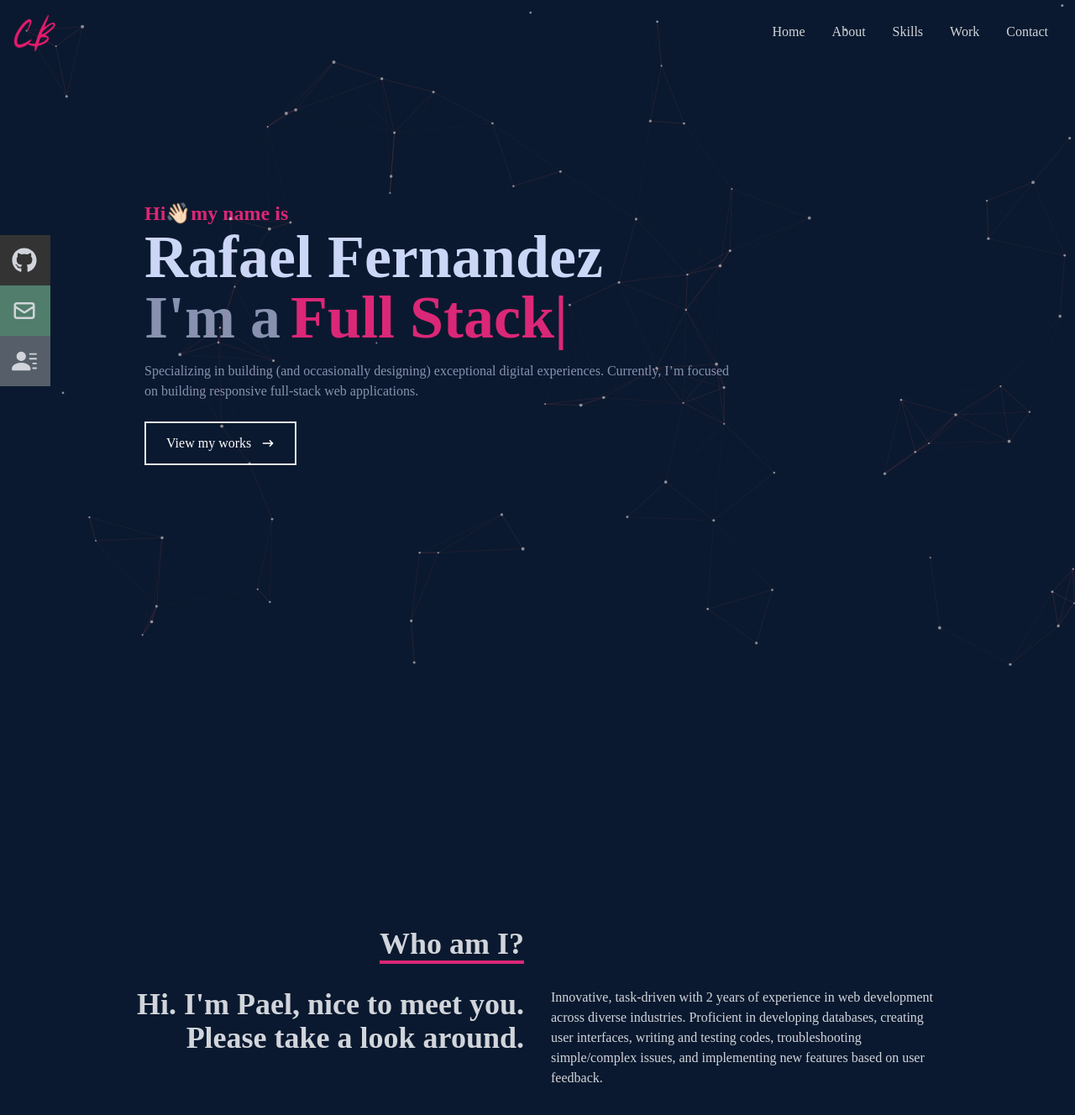
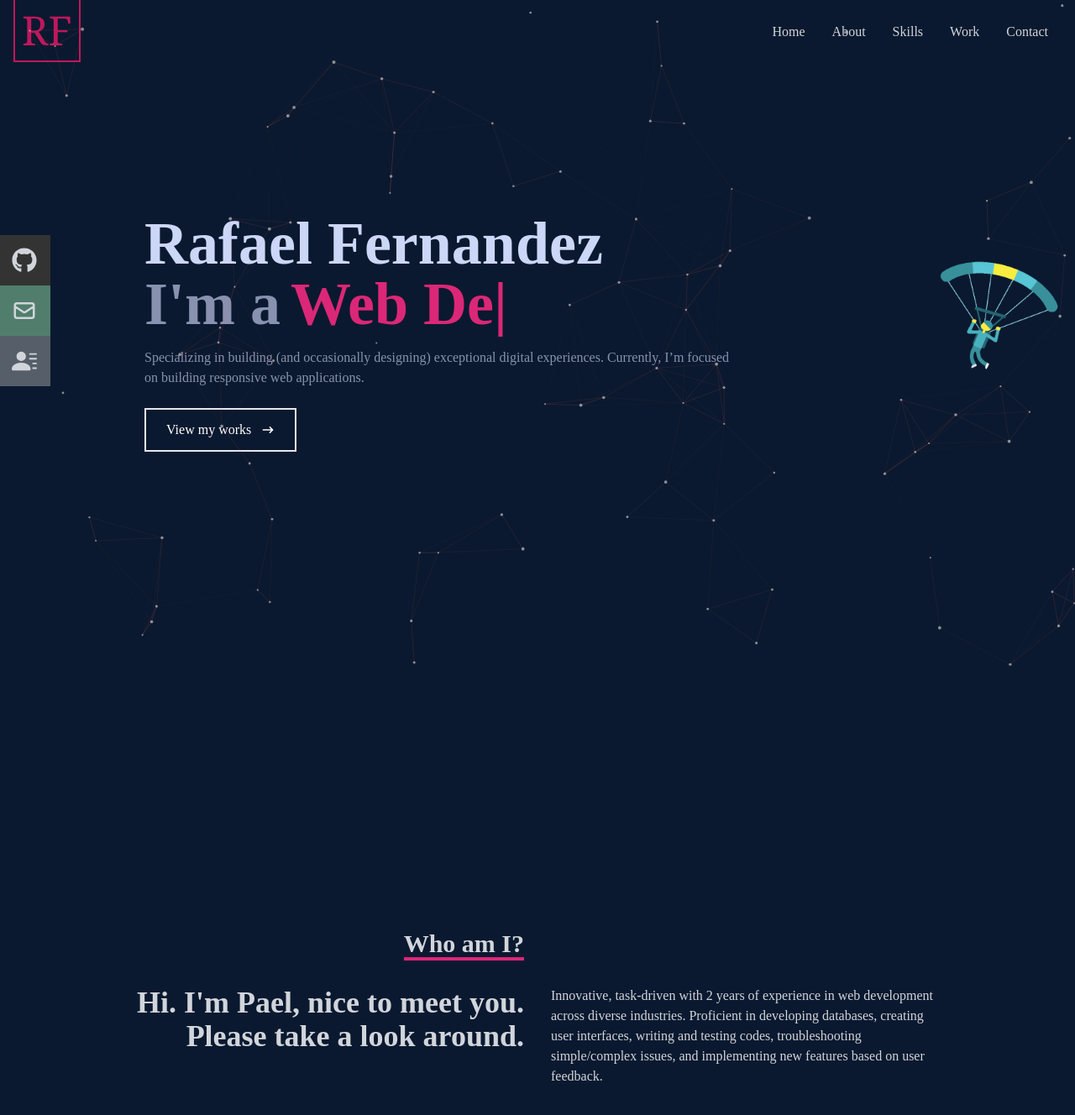
Before and after one commit to pael1/studying-react-and-tailwind, a React (Create React App) app: page / in a window 1280 px wide. Shown: the top 1328 px of the page at 84% size. Built offline with nearby package versions, Linux system fonts and the light colour scheme.

Commit message:
done version 1

```diff
--- a/src/components/About.jsx
+++ b/src/components/About.jsx
@@ -6,7 +6,7 @@ const About = () => {
         <div className='flex flex-col justify-center items-center w-full h-full'>
           <div className='max-w-[1000px] w-full grid grid-cols-2 gap-8'>
             <div className='sm:text-right pb-8 pl-4'>
-              <p className='text-4xl font-bold inline border-b-4 border-pink-600'>
+              <p className='text-3xl font-bold inline border-b-4 border-pink-600'>
                 Who am I?
               </p>
             </div>
--- a/src/components/Home.jsx
+++ b/src/components/Home.jsx
@@ -9,21 +9,19 @@ const Home = () => {
     <div name='home' className='w-full h-screen bg-[#0a192f]'>
       {/* Container */}
       <div className='max-w-[1000px] mx-auto px-8 flex flex-col justify-center h-full '>
-        {/* <p className='text-pink-600'>Hi, my name is</p> */}
-        <h1 className="flex font-semibold text-pink-600 text-2xl">
+        {/* <h1 className="flex font-semibold text-pink-600 text-2xl">
           Hi  <span className='animate-waving-hand'>👋🏻</span> my name is
-        </h1>
+        </h1> */}
         <h1 className='text-4xl sm:text-7xl font-bold text-[#ccd6f6]'>
           Rafael Fernandez
         </h1>
         <div className='flex items-center'>
-          <h2 className='text-4xl sm:text-7xl font-bold text-[#8892b0]'>
+          <h2 className='text-3xl sm:text-7xl font-bold text-[#8892b0]'>
             I'm a
           </h2>
           <Typed
-            className='text-4xl sm:text-7xl font-bold text-pink-600 pl-3'
-            // strings={['Full Stack Developer.', 'BTC', 'SASS']}
-            strings={['Full Stack Developer.']}
+            className='text-3xl sm:text-7xl font-bold text-pink-600 pl-3'
+            strings={['Web Developer']}
             typeSpeed={120}
             backSpeed={140}
             loop
@@ -32,7 +30,7 @@ const Home = () => {
         <p className='text-[#8892b0] py-4 max-w-[700px]'>
           Specializing in building (and occasionally
           designing) exceptional digital experiences. Currently, I’m focused on
-          building responsive full-stack web applications.
+          building responsive web applications.
         </p>
         <div>
           <Link to='work' smooth={true} duration={500}>
@@ -43,7 +41,6 @@ const Home = () => {
               </span>
             </button>
           </Link>
-
         </div>
       </div>
     </div>
--- a/src/components/Navbar.jsx
+++ b/src/components/Navbar.jsx
@@ -9,9 +9,11 @@ import {
 } from 'react-icons/fa';
 import { HiOutlineMail } from 'react-icons/hi';
 import { BsFillPersonLinesFill } from 'react-icons/bs';
-import Logo from '../assets/logo.png';
+// import Logo from '../assets/logo.png';
 import { Link } from 'react-scroll';
-import CVFile from '../assets/RAFAEL_FERNANDEZ.pdf'
+import CVFile from '../assets/RAFAEL_FERNANDEZ.pdf';
+import GIF from '../assets/down.gif';
+
 
 const Navbar = () => {
   const [nav, setNav] = useState(false);
@@ -20,7 +22,8 @@ const Navbar = () => {
   return (
     <div className='fixed w-full h-[80px] flex justify-between items-center px-4 bg-[#0a192f] text-gray-300'>
       <div>
-        <img src={Logo} alt='Logo' style={{ width: '50px' }} />
+        {/* <img src={Logo} alt='Logo' style={{ width: '50px' }} /> */}
+        <h1 className='text-5xl font-normal leading-normal mt-0 mb-2 text-pink-700 font-serif border-2 border-pink-700 px-2'>RF</h1>
       </div>
 
       {/* menu */}
@@ -133,6 +136,9 @@ const Navbar = () => {
           </li>
         </ul>
       </div>
+      <div className='hidden lg:flex fixed flex-col top-[35%] right-0'>
+      <img className='w-[180px] mx-auto' src={GIF} alt="HTML icon" />
+      </div>
     </div>
   );
 };
--- a/src/index.css
+++ b/src/index.css
@@ -4,6 +4,7 @@
 
 
 @import url('https://fonts.googleapis.com/css2?family=Raleway:wght@300;400;500;600;700;800;900&display=swap');
+
 
 @layer base {
     body {
@@ -14,7 +15,7 @@
         @apply cursor-pointer;
     }
 }
-
+/*
 .content-div {
     background-repeat: no-repeat;
     background-size: cover;
@@ -28,4 +29,4 @@
         rgba(221, 12, 96, 0.8),
         hsla(242, 74%, 61%, 0.8)
     )!important;
-}
+} */
```
Also changed, not shown: src/assets/down.gif (added).
